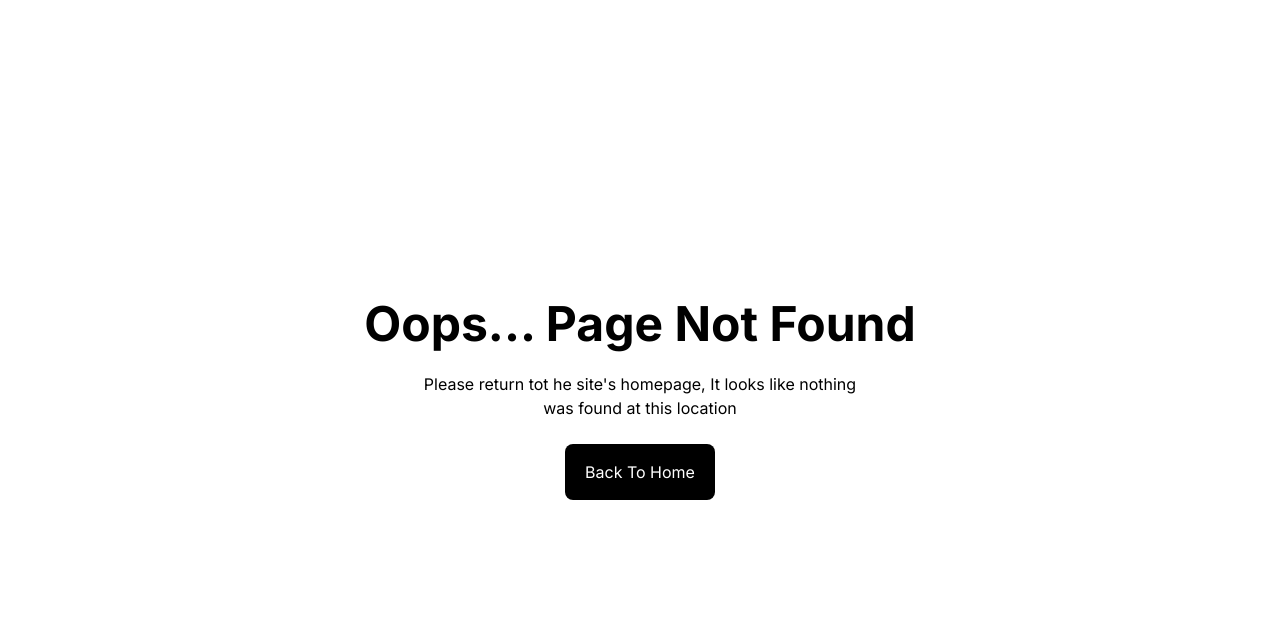
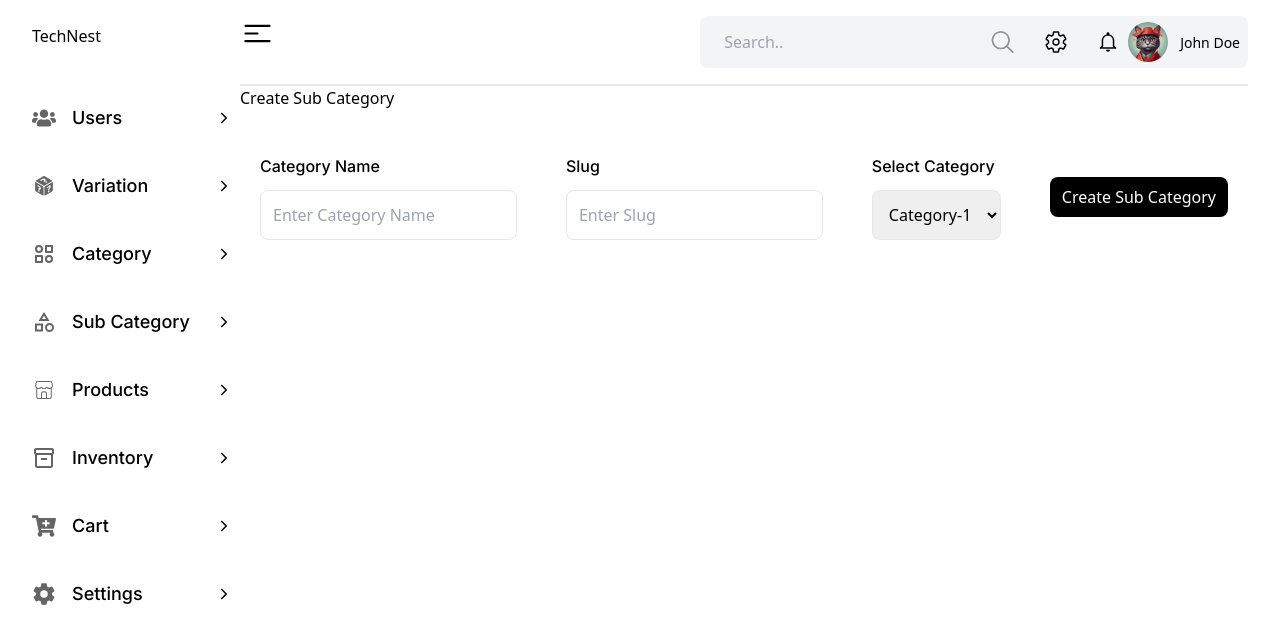
Before and after one commit to km-saifullah/ecom-dashboard, a React (Vite) app: page /sub-category in a window 1280 px wide. Before the commit this address had no page. Shown: the top 644 px of the page. Built offline with nearby package versions, Linux system fonts and the light colour scheme.

Commit message:
create sub category feature added

```diff
--- a/src/App.jsx
+++ b/src/App.jsx
@@ -16,6 +16,7 @@ import UserProfile from "./pages/profile/UserProfile";
 import NotFound from "./pages/notfound/NotFound";
 import Variation from "./pages/variation/Variation";
 import Category from "./pages/category/Category";
+import SubCategory from "./pages/subcategory/SubCategory";
 
 // / All Routes
 const router = createBrowserRouter(
@@ -31,6 +32,7 @@ const router = createBrowserRouter(
         <Route path="/users" element={<Users />} />
         <Route path="/variations" element={<Variation />} />
         <Route path="/categories" element={<Category />} />
+        <Route path="/sub-category" element={<SubCategory />} />
       </Route>
       <Route>
         <Route path="*" element={<NotFound />} />
--- a/src/pages/category/Category.jsx
+++ b/src/pages/category/Category.jsx
@@ -48,7 +48,7 @@ const Category = () => {
                 htmlFor=""
                 className="text-primary text-base font-medium font-inter"
               >
-                Category Name
+                Slug
               </label>
               <input
                 type="text"
--- /dev/null
+++ b/src/pages/subcategory/SubCategory.jsx
@@ -0,0 +1,97 @@
+import React, { useState } from "react";
+
+const SubCategory = () => {
+  const [subCategoryInput, setsubCategoryInput] = useState({
+    subCategoryName: "",
+    slug: "",
+    category: "",
+  });
+
+  //   handle sub category input fields
+  const handleSubCategoryInput = (e) => {
+    let subCategoryInputInfo = { ...subCategoryInput };
+    subCategoryInputInfo[e.target.name] = e.target.value;
+    setsubCategoryInput(subCategoryInputInfo);
+  };
+
+  //   handle create sub category
+  const handleCreateSubCategory = (e) => {
+    console.log(subCategoryInput);
+    setsubCategoryInput({
+      subCategoryName: "",
+      slug: "",
+      category:"",
+    });
+    e.preventDefault();
+  };
+  return (
+    <main>
+      <div>
+        <h2>Create Sub Category</h2>
+      </div>
+      <section className="bg-white mt-6 p-5 rounded">
+        <form action="">
+          <div className="flex items-center justify-between">
+            <div className="flex flex-col space-y-3">
+              <label
+                htmlFor=""
+                className="text-primary text-base font-medium font-inter"
+              >
+                Category Name
+              </label>
+              <input
+                type="text"
+                placeholder="Enter Category Name"
+                name="subCategoryName"
+                value={subCategoryInput.subCategoryName}
+                onChange={handleSubCategoryInput}
+                className="w-full outline-none border border-borderColor p-3 rounded-lg"
+              />
+            </div>
+            <div className="flex flex-col space-y-3">
+              <label
+                htmlFor=""
+                className="text-primary text-base font-medium font-inter"
+              >
+                Slug
+              </label>
+              <input
+                type="text"
+                placeholder="Enter Slug"
+                name="slug"
+                value={subCategoryInput.slug}
+                onChange={handleSubCategoryInput}
+                className="w-full outline-none border border-borderColor p-3 rounded-lg"
+              />
+            </div>
+            <div className="flex flex-col space-y-3">
+              <label
+                htmlFor=""
+                className="text-primary text-base font-medium font-inter"
+              >
+                Select Category
+              </label>
+              <select
+                id=""
+                className="w-full outline-none border border-borderColor p-3 rounded-lg"
+                name="category"
+                onChange={handleSubCategoryInput}
+                value={subCategoryInput.category}
+              >
+                <option value="Category-1">Category-1</option>
+                <option value="Category-2">Category-2</option>
+              </select>
+            </div>
+            <div className="bg-black px-3 py-2 text-white rounded-lg">
+              <button onClick={handleCreateSubCategory}>
+                Create Sub Category
+              </button>
+            </div>
+          </div>
+        </form>
+      </section>
+    </main>
+  );
+};
+
+export default SubCategory;
```
